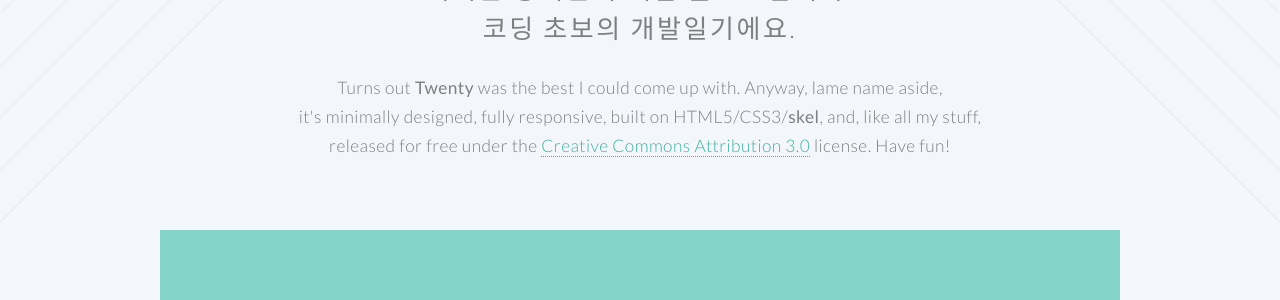
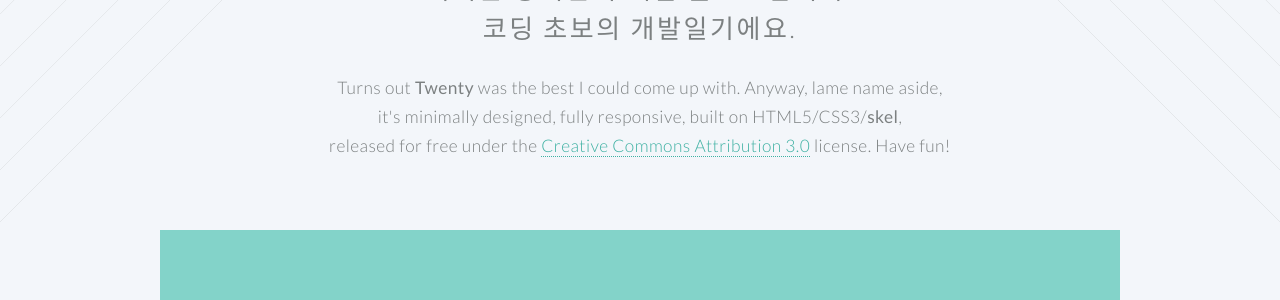
Before and after one commit to Yangsiwan/Yangsiwan.github.io, a Jekyll site: the page built from index.html, in a window 1280 px wide and 900 px high, scrolled down 629 px. Shown: the part 154-454 px from the top of the window. Built offline with Jekyll 4.4.1, drawn with Linux system fonts in a browser that asks for light colours.

Commit message:
Update index.html

```diff
--- a/index.html
+++ b/index.html
@@ -12,7 +12,6 @@ layout: landing-page
 					<p>Turns out <strong>Twenty</strong> was the best I could come up with. Anyway, lame name aside,
 					<br />
 					it's minimally designed, fully responsive, built on HTML5/CSS3/<strong>skel</strong>,
-					and, like all my stuff,
 					<br />
 					released for free under the <a href="http://html5up.net/license">Creative Commons Attribution 3.0</a> license. Have fun!</p>
 				</header>
```
